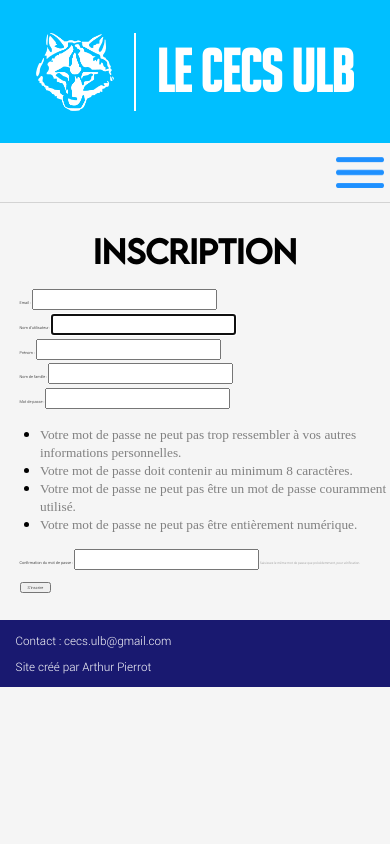
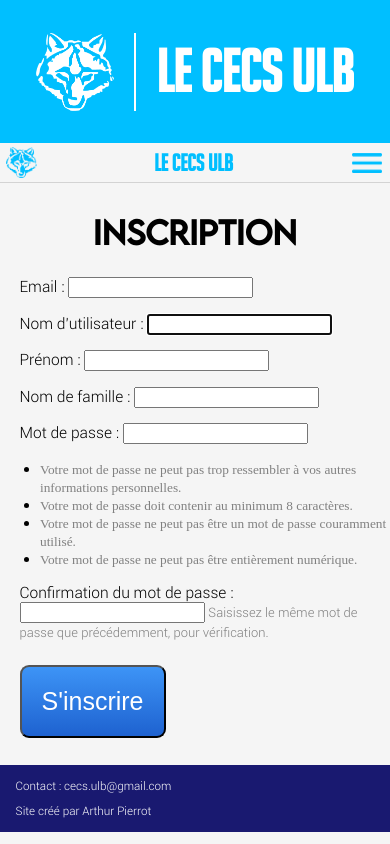
Before and after one commit to Jepsiko/site-cecs, a Django app: page /register/ in a window 390 px wide. Run offline with Django 3.2, Linux system fonts and the light colour scheme.

Commit message:
Added title in the navbar for mobile version and gitignore for database

```diff
--- a/main/static/main/style.css
+++ b/main/static/main/style.css
@@ -115,6 +115,10 @@
 	color: white;
 }
 
+.user-links-navbar {
+	display: none;
+}
+
 .cecs-name {
 	margin-right: auto;
 	padding: 10px 15px;
@@ -138,6 +142,7 @@ header {
 	display: flex;
 	justify-content: space-between;
 	background-color: var(--title-bg-color);
+	z-index: 2;
 }
 
 .polygon-left {
@@ -261,34 +266,26 @@ header {
 	box-shadow: inset 0 0 3px 1px royalblue !important;
 }
 
-.dropdown_btn {
+.dropdown_btn, .navbar h1, .navbar img {
 	display: none;
 }
 
 @media screen and (max-width: 800px) {
-	.dropdown_btn {
-		display: block;
-		margin: 0;
-		padding: 0;
-		background-color: whitesmoke;
-		color: black;
-		border: none;
-		cursor: pointer;
+	.navbar {
+		display: flex;
+		justify-content: space-between;
+        align-items: center;
+		position: sticky;
+		width: 100%;
+		height: 10vw;
+		top: 0;
 	}
 
-	.dropdown_btn img {
-		width: auto;
+	.navbar img {
+		display: block;
 		height: 8vw;
+		width: 8vw;
 		margin: 1.5vw;
-	}
-
-	.navbar {
-		display: flex;
-		justify-content: right;
-		position: sticky;
-		width: 100%;
-		height: 15vw;
-		top: 0;
 	}
 
 	.navbar ul {
@@ -299,9 +296,38 @@ header {
 		font-size: 5vw;
 	}
 
+	.user-links-navbar {
+		display: block;
+	}
+
+	.navbar h1 {
+		display: block;
+		text-align: center;
+		font-family: "Big Noodle Titling", sans-serif;
+		font-size: 6vw;
+		color: var(--title-bg-color);
+	}
+
+	.dropdown_btn {
+		display: block;
+		margin: 0;
+		padding: 0;
+		background-color: whitesmoke;
+		color: black;
+		border: none;
+		cursor: pointer;
+		align-self: center;
+	}
+
+	.dropdown_btn img {
+		width: auto;
+		height: 5vw;
+		padding: 0.5vw;
+	}
+
 	.dropdown_btn:hover + ul, .navbar ul:hover {
 		position: absolute;
-		top: 15vw;
+		top: 10vw;
 		display: table;
 		width: 100%;
 	}
@@ -333,7 +359,7 @@ h2 {
 h2:after {
 	content: "";
 	position: absolute;
-	top: 125%;
+	top: 110%;
 	left: 50%;
 	width: 100px;
 	border-radius: 4px;
@@ -351,6 +377,10 @@ h3 {
 	h2 {
 		font-size: 8vw;
 		padding-top: 7vw;
+	}
+
+	h2:after {
+		top: 125%;
 	}
 
 	h3 {
@@ -547,12 +577,43 @@ h3 {
 	font-size: 1vw;
 }
 
-button {
+.register-form button {
 	margin-top: 2vw;
 	margin-left: 5vw;
 	margin-bottom: 7vw;
 	font-family: "Roboto-Light", sans-serif;
 	font-size: 1vw;
+}
+
+@media screen and (max-width: 800px) {
+	.register-form {
+		margin-top: 6vw;
+	}
+
+	.register-text {
+		font-size: 4vw;
+	}
+
+	.register-form button {
+		background: #3D94F6;
+		background-image: -webkit-linear-gradient(top, #3D94F6, #1E62D0);
+		background-image: -moz-linear-gradient(top, #3D94F6, #1E62D0);
+		background-image: -ms-linear-gradient(top, #3D94F6, #1E62D0);
+		background-image: -o-linear-gradient(top, #3D94F6, #1E62D0);
+		background-image: linear-gradient(to bottom, #3D94F6, #1E62D0);
+		-webkit-border-radius: 9px;
+		-moz-border-radius: 9px;
+		border-radius: 9px;
+		color: #FFFFFF;
+		font-family: sans-serif;
+		font-size: 25px;
+		font-weight: 100;
+		padding: 20px;
+		text-decoration: none;
+		display: inline-block;
+		cursor: pointer;
+		text-align: center;
+	}
 }
 
 /* ACCOUNT */
--- a/main/templates/main/base.html
+++ b/main/templates/main/base.html
@@ -38,9 +38,18 @@
     </header>
 
     <div class="navbar">
-        <button class="dropdown_btn"><img src="{% static "images/menu5.png" %}" alt="menu"></button>
+        <img src="{% static "images/logo-blue.png" %}" alt="">
+        <h1>LE CECS ULB</h1>
+        <button class="dropdown_btn"><img src="{% static "images/menu6.png" %}" alt="menu"></button>
         {% block navbar %}
             <ul>
+                {% if user.is_authenticated %}
+                    <li class="user-links-navbar"><a href="?">{{ user }}</a></li>
+                    <li class="user-links-navbar"><a href="{% url 'main:logout' %}">Déconnexion</a></li>
+                {% else %}
+                    <li class="user-links-navbar"><a href="{% url 'main:register' %}">Inscription</a></li>
+                    <li class="user-links-navbar"><a href="{% url 'main:login' %}">Connexion</a></li>
+                {% endif %}
                 <li><a href="{% url 'main:index' %}">ACCUEIL</a></li>
                 <li><a href="{% url 'main:comite' %}">COMITE</a></li>
                 <li><a href="?">EVENEMENTS</a></li>
--- a/main/templates/main/register.html
+++ b/main/templates/main/register.html
@@ -1,7 +1,25 @@
-
 {% extends "main/base.html" %}
 
 {% block pagename %}{{ block.super }} - Inscription{% endblock %}
+
+{% block navbar %}
+    <ul>
+        {% if user.is_authenticated %}
+            <li class="user-links-navbar"><a href="?">{{ user }}</a></li>
+            <li class="user-links-navbar"><a href="{% url 'main:logout' %}">Déconnexion</a></li>
+        {% else %}
+            <li class="user-links-navbar"><a href="{% url 'main:register' %}" class="active">Inscription</a></li>
+            <li class="user-links-navbar"><a href="{% url 'main:login' %}">Connexion</a></li>
+        {% endif %}
+        <li><a href="{% url 'main:index' %}">ACCUEIL</a></li>
+        <li><a href="{% url 'main:comite' %}">COMITE</a></li>
+        <li><a href="?">EVENEMENTS</a></li>
+        <li><a href="{% url 'main:photo' %}">PHOTOS</a></li>
+        <li><a href="?">CHANTS</a></li>
+        <li><a href="?">JOURNAUX</a></li>
+        <li><a href="?">ARCHIVES</a></li>
+    </ul>
+{% endblock %}
 
 {% block content %}
 
```
Also changed, not shown: main/templates/main/index.html (+7 -0 lines), main/templates/main/login.html (+19 -0 lines), db.sqlite3, main/static/images/logo-blue.png (added), main/static/images/logo-white - Copy.png (added), main/static/images/menu6.png (added), 1 other file.
